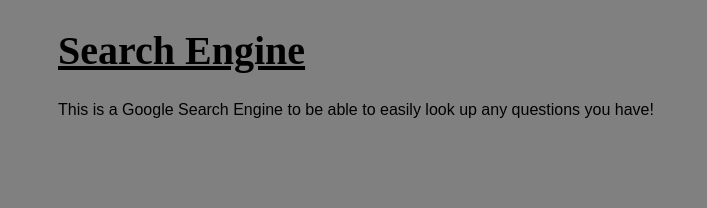
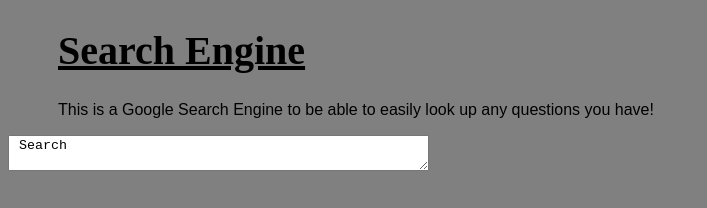
Before and after one commit to Eriku121/Eriku121.github.io, a plain HTML site: page search.html in a window 1280 px wide. Shown: the whole page, without its empty margins (0-707 px from the left). Drawn offline with Linux system fonts and the light colour scheme.

Commit message:
Update search.html

```diff
--- a/search.html
+++ b/search.html
@@ -14,6 +14,14 @@
 
 
 
+      <from action= "http://www.google.com/" method= "POST"
+            enctpye="multipart/form-data">
+      <textarea name ="Search" rows = " 2" cols = " 50" > Search </textarea>
+
+
+
+
+
 
 
 
```
